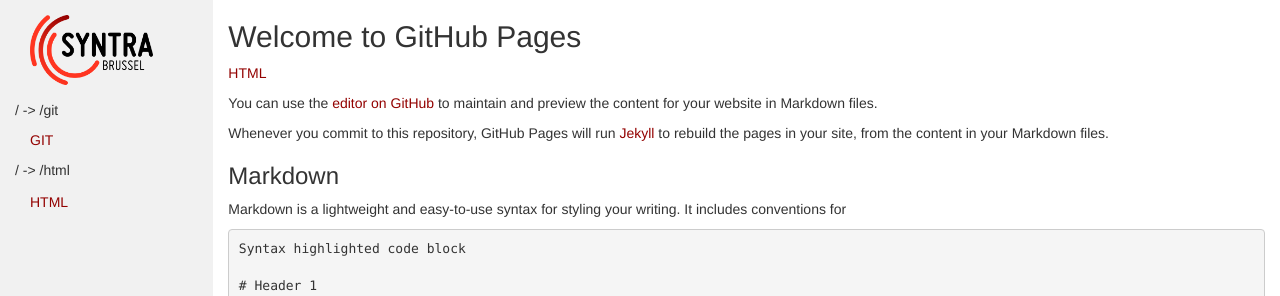
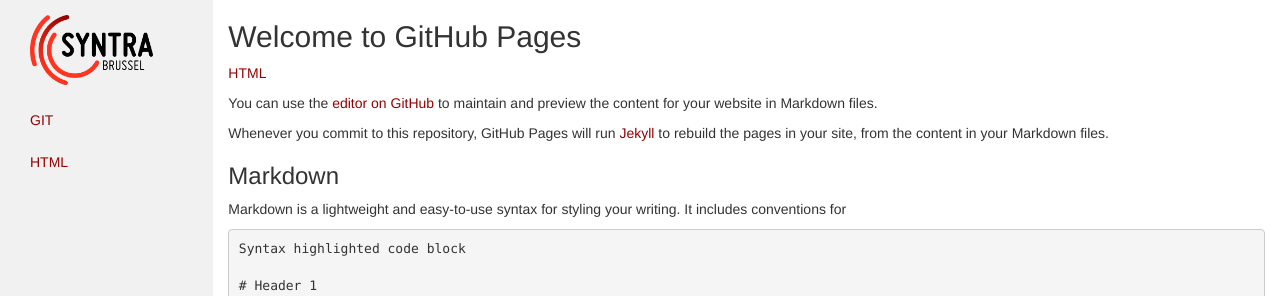
Before and after one commit to Syntra-Brussel/webdesign-av-nj-2021, a Jekyll site: the page built from docs/index.md, in a window 1280 px wide. Shown: the top 296 px of the page. Built offline with Jekyll 4.4.1, drawn with Linux system fonts in a browser that asks for light colours.

Commit message:
Update template.html

```diff
--- a/docs/_layouts/template.html
+++ b/docs/_layouts/template.html
@@ -18,9 +18,7 @@
                 </div>
                 <ul class="nav nav-pills nav-stacked">
                     {% for item in site.data.navigation.items %}
-                        {{ page.url }} ->
-                        {{ item.url ~ ".html" }}
-                        {% if page.url == item.url ~ ".html" %}
+                        {% if page.url == item.url | append: '.html' %}
                             <li class="active"><a href="{{ item.url | relative_url }}">{{ item.title }}</a></li>
                         {% else %}
                             <li><a href="{{ item.url | relative_url }}">{{ item.title }}</a></li>
```
